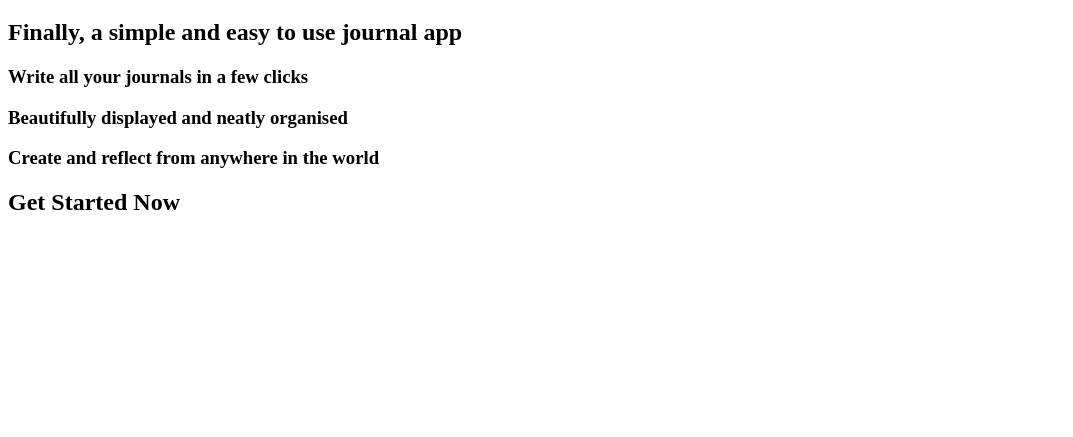
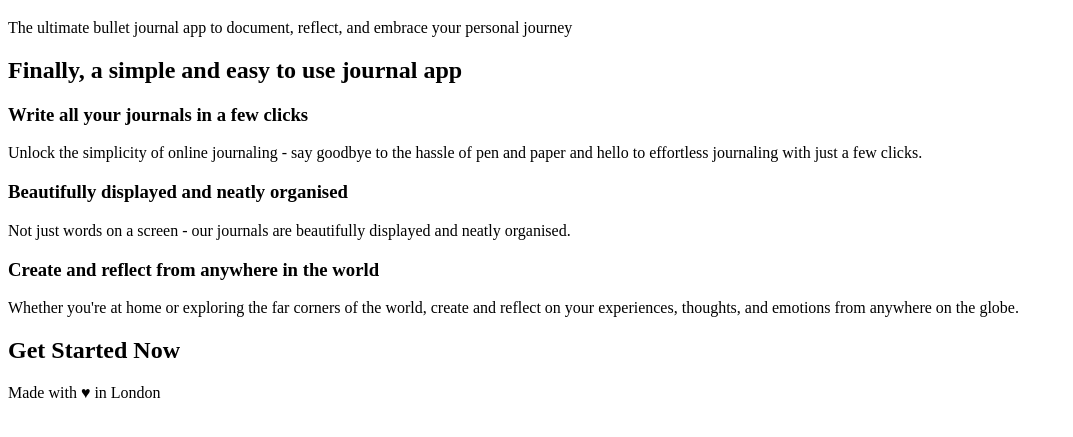
Before and after one commit to roberthdez536/Quill, a plain HTML site: page index.html in a window 1280 px wide. Shown: the part 61-498 px from the top of the page, without its empty margins (0-1073 px from the left). Drawn offline with Linux system fonts and the light colour scheme.

Commit message:
html paragraphs

```diff
--- a/index.html
+++ b/index.html
@@ -7,12 +7,20 @@
 </head>
 <body>
     <h1>Mindful living for the digital world</h1>
+    <p>The ultimate bullet journal app to document, reflect, and embrace your personal journey</p>
 
     <h2>Finally, a simple and easy to use journal app</h2>
+
     <h3>Write all your journals in a few clicks</h3>
+    <p>Unlock the simplicity of online journaling - say goodbye to the hassle of pen and paper and hello to effortless journaling with just a few clicks.</p>
+
     <h3>Beautifully displayed and neatly organised</h3>
+    <p>Not just words on a screen - our journals are beautifully displayed and neatly organised.</p>
+
     <h3>Create and reflect from anywhere in the world</h3>
+    <p>Whether you're at home or exploring the far corners of the world, create and reflect on your experiences, thoughts, and emotions from anywhere on the globe.</p>
 
     <h2>Get Started Now</h2>
+    <p>Made with ♥︎ in London</p>
 </body>
 </html>
```
